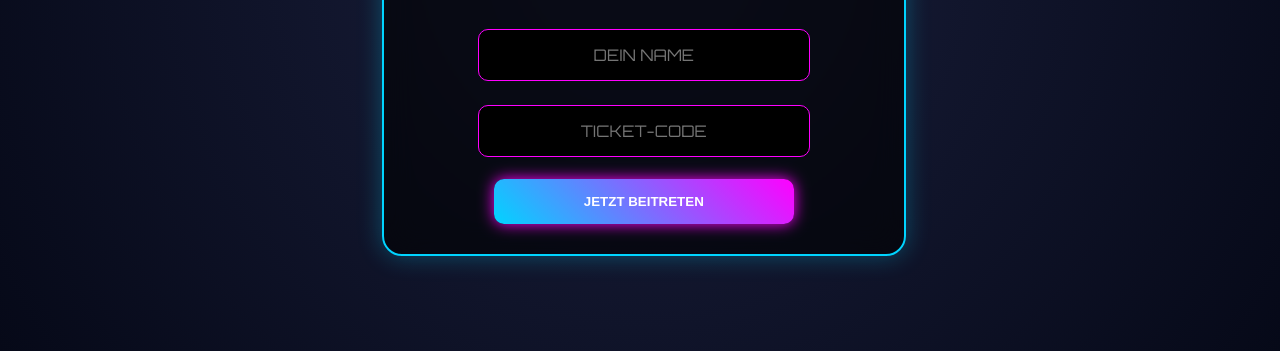
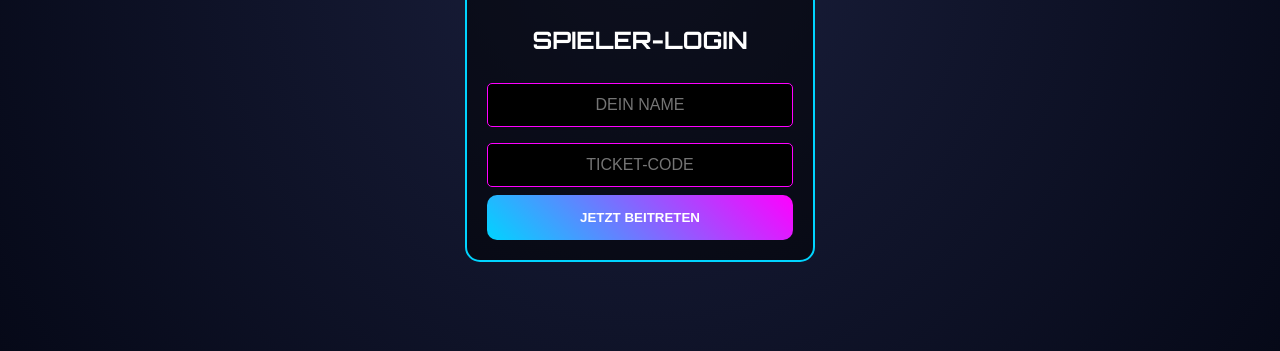
Before and after one commit to PatrickRunkel/pateclick, a website: page public/index.html in a window 1280 px wide. Shown: the part 449-800 px from the top of the page. Drawn offline with nearby package versions, Linux system fonts and the light colour scheme; no server answers.

Commit message:
modified css

```diff
--- a/public/style.css
+++ b/public/style.css
@@ -1,191 +1,18 @@
-/* GANZ OBEN IN DER DATEI */
-html {
-    background-color: #060918; /* Sattes Dunkelblau als Fallback für iOS */
+:root { --blue: #00d4ff; --pink: #ff00ff; --bg: #060918; }
+* { box-sizing: border-box; -webkit-tap-highlight-color: transparent; }
+html, body {
+    background: var(--bg); background-image: radial-gradient(circle, #1a1f3c 0%, #060918 100%);
+    color: white; font-family: 'Orbitron', sans-serif; margin: 0; padding: 0;
+    width: 100vw; height: 100vh; overflow: hidden; position: fixed;
 }
-
-body {
-    background-color: #060918;
-    background-image: radial-gradient(circle at center, #1a1f3c 0%, #060918 100%);
-    background-attachment: fixed; /* Das ersetzt position: fixed für den Hintergrund */
-    color: white;
-    font-family: var(--font-main);
-    margin: 0;
-    padding: 0;
-    display: flex;
-    justify-content: center;
-    align-items: center;
-    min-height: 100vh;
-    /* Verhindert horizontales Wackeln auf iOS */
-    overflow-x: hidden;
-    width: 100vw;
-}
-
-/* Fix für das iPhone Gummiband-Scrollen (Bounce-Effekt) */
-#game-container {
-    width: 100%;
-    max-width: 500px;
-    padding: 20px;
-    text-align: center;
-    box-sizing: border-box;
-    display: flex;
-    flex-direction: column;
-    align-items: center;
-}
-
-:root {
-    --neon-blue: #00d4ff;
-    --neon-pink: #ff00ff;
-    --bg-dark: #060918;
-    --font-main: 'Orbitron', sans-serif;
-}
-
-body {
-    background: radial-gradient(circle at center, #1a1f3c 0%, #060918 100%);
-    color: white;
-    font-family: var(--font-main);
-    margin: 0;
-    display: flex;
-    justify-content: center;
-    min-height: 100vh;
-}
-
-#game-container { width: 100%; max-width: 500px; padding: 20px; text-align: center; }
-
-.main-logo { width: 100%; max-width: 300px; filter: drop-shadow(0 0 15px var(--neon-blue)); margin-bottom: 10px; border-radius: 15px; }
-
-#timer { font-size: 3.5rem; text-shadow: 0 0 20px var(--neon-pink); margin-bottom: 20px; }
-
-.card { background: rgba(255, 255, 255, 0.05); backdrop-filter: blur(10px); border: 2px solid var(--neon-blue); border-radius: 20px; padding: 20px; }
-
-input { width: 80%; padding: 12px; margin: 10px 0; background: #000; border: 1px solid var(--neon-pink); color: white; border-radius: 8px; text-align: center; }
-
-.btn-primary { width: 80%; padding: 15px; background: linear-gradient(45deg, var(--neon-blue), var(--neon-pink)); border: none; border-radius: 10px; color: white; font-weight: bold; cursor: pointer; box-shadow: 0 0 15px var(--neon-pink); }
-
-.player-row { margin: 12px 0; display: flex; align-items: center; gap: 10px; }
-.player-name { width: 80px; font-size: 0.8rem; overflow: hidden; text-align: left; }
-.progress-container { flex-grow: 1; height: 18px; background: rgba(255, 255, 255, 0.1); border-radius: 9px; border: 1px solid rgba(255, 255, 255, 0.2); }
-.progress-bar { height: 100%; background: linear-gradient(90deg, var(--neon-blue), #bc13fe); box-shadow: 0 0 10px var(--neon-blue); transition: width 0.4s cubic-bezier(0.175, 0.885, 0.32, 1.275); }
-.score-val { width: 50px; font-size: 0.8rem; text-align: right; color: var(--neon-blue); }
-
-#click-button { width: 120px; height: 120px; border-radius: 50%; border: 4px solid white; background: radial-gradient(circle, var(--neon-pink), #6a006a); color: white; font-family: var(--font-main); box-shadow: 0 0 30px var(--neon-pink); cursor: pointer; margin-top: 20px; }
-
+#game-container { display: flex; flex-direction: column; align-items: center; justify-content: center; height: 100%; padding: 20px; }
+.player-row { display: flex; align-items: center; width: 100%; gap: 10px; margin: 10px 0; }
+.player-name { width: 70px; font-size: 0.7rem; }
+.progress-container { flex-grow: 1; height: 18px; background: rgba(255,255,255,0.1); border-radius: 9px; border: 1px solid var(--blue); overflow: hidden; }
+.progress-bar { height: 100%; background: linear-gradient(90deg, var(--blue), var(--pink)); transition: width 0.3s; }
+.score-val { width: 50px; font-size: 0.7rem; color: var(--blue); }
+.card { background: rgba(0,0,0,0.5); padding: 20px; border-radius: 15px; border: 2px solid var(--blue); width: 100%; max-width: 350px; text-align: center; }
+input { width: 100%; padding: 12px; margin: 8px 0; background: #000; border: 1px solid var(--pink); color: white; text-align: center; font-size: 16px; border-radius: 5px; }
+.btn-primary { width: 100%; padding: 15px; background: linear-gradient(45deg, var(--blue), var(--pink)); border: none; color: white; font-weight: bold; border-radius: 10px; }
+#click-button { width: 150px; height: 150px; border-radius: 50%; border: 5px solid white; background: radial-gradient(circle, var(--pink), #6a006a); color: white; font-size: 1.5rem; box-shadow: 0 0 20px var(--pink); touch-action: none; }
 .hidden { display: none; }
-.bonus-logo { cursor: pointer; filter: drop-shadow(0 0 15px var(--neon-blue)); animation: pulse 0.5s infinite alternate; }
-@keyframes pulse { from { transform: scale(1); } to { transform: scale(1.1); } }
-
-.bonus-logo {
-    transition: transform 0.1s active;
-    /* Verhindert, dass man das Bild blau markiert beim schnellen Klicken */
-    user-select: none;
-    -webkit-user-drag: none;
-}
-
-/* Animation wenn das Logo erscheint */
-@keyframes logoAppear {
-    0% { transform: scale(0) rotate(-45deg); opacity: 0; }
-    70% { transform: scale(1.2) rotate(10deg); opacity: 1; }
-    100% { transform: scale(1) rotate(0deg); opacity: 1; }
-}
-
-.bonus-logo {
-    animation: logoAppear 0.4s cubic-bezier(0.175, 0.885, 0.32, 1.275), pulse 0.5s infinite alternate;
-}
-
-
-
-/* Die Karte (Login-Feld) */
-.card {
-    background: rgba(0, 0, 0, 0.6); /* Dunklerer Hintergrund für mehr Kontrast */
-    backdrop-filter: blur(15px);
-    border: 2px solid var(--neon-blue);
-    border-radius: 20px;
-    padding: 30px;
-    box-shadow: 0 0 25px rgba(0, 212, 255, 0.3);
-
-    /* WICHTIG: Alles darin zentrieren */
-    display: flex;
-    flex-direction: column;
-    align-items: center;
-    justify-content: center;
-    width: 100%;
-}
-
-/* Die Eingabefelder */
-input {
-    width: 100%;
-    max-width: 300px; /* Damit es auf dem PC nicht zu breit wird */
-    padding: 15px;
-    margin: 12px 0;
-
-    /* Schwarzer Hintergrund & Neon-Rahmen */
-    background: #000000;
-    border: 1px solid var(--neon-pink);
-    border-radius: 10px;
-
-    color: white;
-    font-family: var(--font-main);
-    font-size: 1rem;
-    text-align: center;
-
-    /* Glow-Effekt beim Reinklicken */
-    transition: box-shadow 0.3s, border-color 0.3s;
-    outline: none;
-}
-
-input:focus {
-    border-color: var(--neon-blue);
-    box-shadow: 0 0 10px var(--neon-blue);
-}
-
-/* Der Button innerhalb der Karte */
-.btn-primary {
-    width: 100%;
-    max-width: 300px;
-    margin-top: 10px;
-    cursor: pointer;
-}
-
-html, body {
-    /* Verhindert horizontales Scrollen und fixiert den Viewport */
-    width: 100%;
-    height: 100%;
-    margin: 0;
-    padding: 0;
-    overflow-x: hidden;
-    position: fixed; /* Fixiert den Hintergrund gegen "Gummiband"-Effekt beim iPhone */
-}
-
-input {
-    /* iPhones zoomen nicht, wenn die Schrift 16px oder größer ist */
-    font-size: 16px !important;
-    /* Verhindert Standard-iOS-Styling, das Zentrierung stören könnte */
-    -webkit-appearance: none;
-}
-
-#click-button {
-    /* Deaktiviert den Zoom-Effekt bei schnellem Tippen auf dem Button */
-    touch-action: manipulation;
-    /* Verhindert das Markieren von Text/Bildern beim schnellen Klicken */
-    user-select: none;
-    -webkit-user-select: none;
-    -webkit-tap-highlight-color: transparent; /* Entfernt den grauen Kasten beim Tippen */
-}
-
-#game-container {
-    /* Zentriert alles absolut im sichtbaren Bereich */
-    display: flex;
-    flex-direction: column;
-    align-items: center;
-    justify-content: center;
-    min-height: 100vh;
-    width: 100vw;
-    box-sizing: border-box;
-}
-
-#click-button {
-    /* ... deine bisherigen styles ... */
-    touch-action: none; /* Deaktiviert alle Browser-Gesten auf dem Button */
-    -webkit-user-select: none; /* Verhindert Markieren auf iOS */
-    -webkit-touch-callout: none; /* Deaktiviert das Kontextmenü (Rechtsklick-Ersatz) */
-    user-select: none;
-}
```
